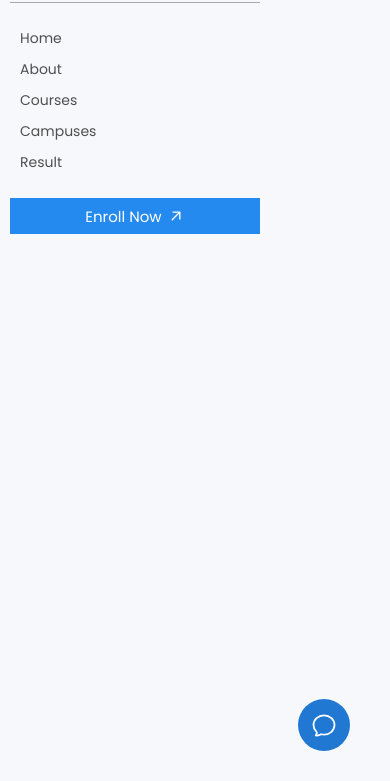
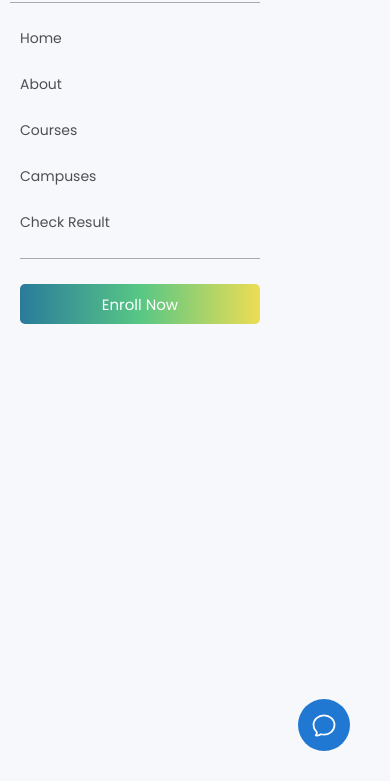
Before and after one commit to AdeemRayyan/Media-query, a plain HTML site: page index.html in a window 390 px wide. Shown: the part 63-844 px from the top of the page. Drawn offline with Linux system fonts and the light colour scheme.

Commit message:
Add files via upload

```diff
--- a/index.html
+++ b/index.html
@@ -567,16 +567,12 @@
                         <a href="#" class="style">Campuses</a>
                     </nav>
                     <nav class="nav-4">
-                        <a href="#">Result</a>
+                        <a href="#">Check Result</a>
                     </nav>
 
+                    <div class="line-2"></div>
 
-
-
-
-                </nav>
-
-                <div class="nav-5">
+                    <div class="nav-5">
                     <a href="#">Enroll Now</a>
                     <svg class="enroll-icon" xmlns="http://www.w3.org/2000/svg" viewBox="0 0 20 20" fill="currentColor"
                         class="size-5">
@@ -587,6 +583,11 @@
 
                 </div>
 
+
+
+
+
+                </nav>
 
         </div>
 
--- a/style.css
+++ b/style.css
@@ -327,7 +327,7 @@ body {
     justify-content: center;
     display: flex;
     align-items: center;
-    gap: 10px;
+    gap: 25px;
 }
 
 
@@ -342,7 +342,8 @@ body {
 
     .menu {
         width: 250px;
-        background-color: white;
+        height: 100%;
+        border-right: 1px solid #E0E1E4;
     }
 
     .nav-1 {
@@ -368,16 +369,26 @@ body {
 
 
     .nav-2 {
-        padding: 25px 0px;
+        padding: 25px 10px;
         flex-direction: column;
         align-items: flex-start;
-        margin-left: 10px;
     }
 
     .nav-5 {
-        width: 100%;
-        border-radius: 0px;
+        width: 240px;
+        height: 40px;
+        border-radius: 5px;
         align-items: left;
+        background: #2A7B9B;
+        background: linear-gradient(90deg, rgba(42, 123, 155, 1) 0%, rgba(87, 199, 133, 1) 50%, rgba(237, 221, 83, 1) 100%);
+    }
+
+    .enroll-icon{
+        display: none;
+    }
+
+    .enroll-icon a{
+        font-size: 18px;
     }
 
     .line {
@@ -388,6 +399,13 @@ body {
         width: 100%;
         border-bottom: 1px solid  rgb(169, 169, 169);
         padding-top: 5px;
+    }
+
+
+    .line-2{
+        width: 100%;
+        border-bottom: 1px solid   rgb(169, 169, 169);
+        margin-right: 10px;
     }
 
     .nav-3 .dropdown-menu {
```
